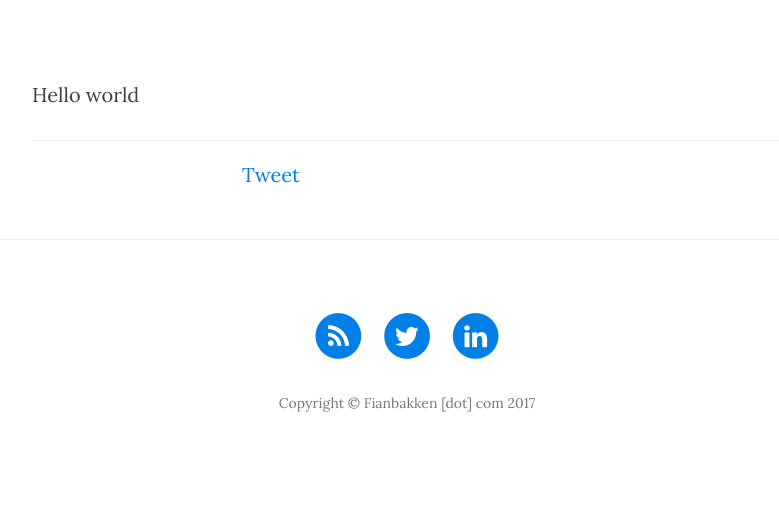
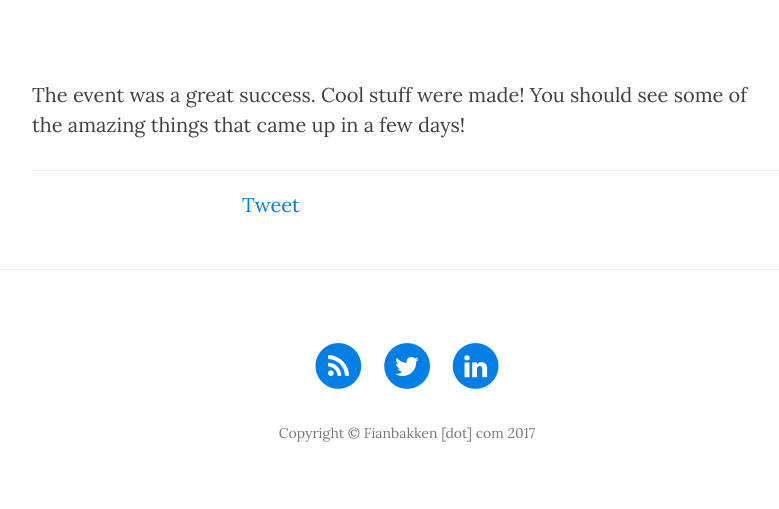
Before and after one commit to haraldfianbakken/haraldfianbakken.github.io, a Jekyll site: the page built from _posts/2017-03-19-Ariot-summary.md, in a window 1280 px wide. Shown: the part 478-987 px from the top of the page, without its empty margins (233-1012 px from the left). Built offline with Jekyll 4.4.1, drawn with Linux system fonts in a browser that asks for light colours; nearby versions of some CDN libraries; comment, search, counter and statistics services are not loaded; before the commit the page ends 957 px from its top, so only the background shows below that.

Commit message:
Update 2017-03-19-Ariot-summary.md

```diff
--- a/_posts/2017-03-19-Ariot-summary.md
+++ b/_posts/2017-03-19-Ariot-summary.md
@@ -10,4 +10,4 @@ header-img: "img/Hackathon.jpg"
 layout: post
 ---
 
-Hello world
+The event was a great success. Cool stuff were made! You should see some of the amazing things that came up in a few days!
```
